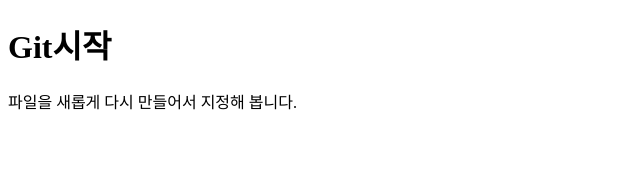
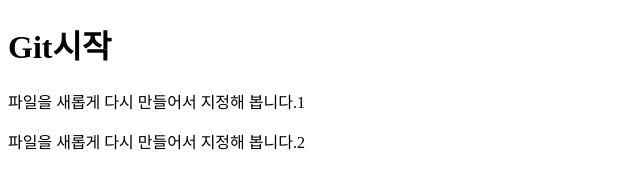
Before and after one commit to hanguKang/testGit, a plain HTML site: page testGit.html in a window 1280 px wide. Shown: the whole page, without its empty margins (0-640 px from the left). Drawn offline with Linux system fonts and the light colour scheme.

Commit message:
새롭게 p요소를 2개 추가

```diff
--- a/testGit.html
+++ b/testGit.html
@@ -6,6 +6,7 @@
 </head>
 <body>
 	<h1>Git시작</h1>
-	<p>파일을 새롭게 다시 만들어서 지정해 봅니다. </p>
+	<p>파일을 새롭게 다시 만들어서 지정해 봅니다.1 </p>
+	<p>파일을 새롭게 다시 만들어서 지정해 봅니다.2 </p>
 </body>
 </html>
```
